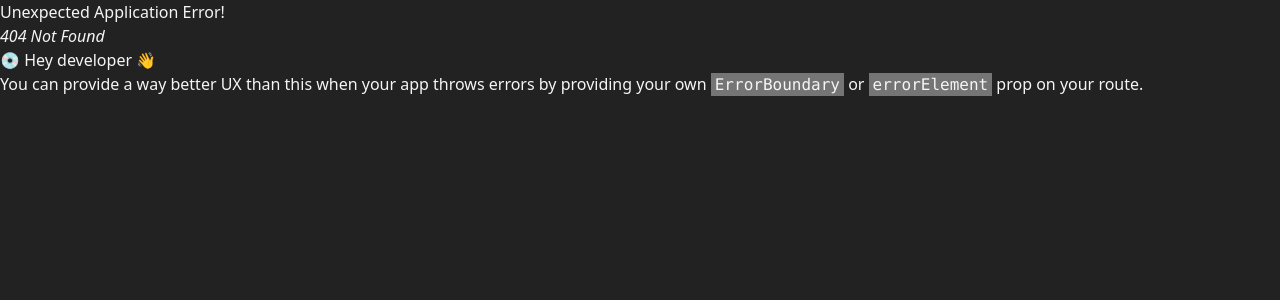
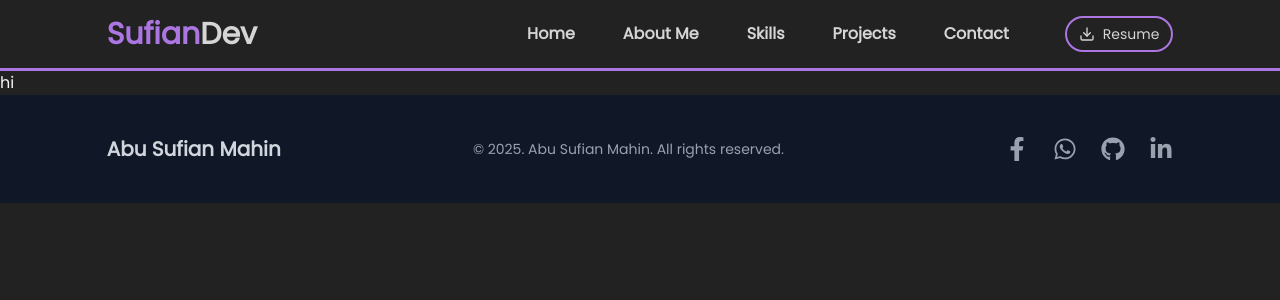
Before and after one commit to AbuSufianMahin/portfolio, a React (Vite) app: page /project-details/1 in a window 1280 px wide. Before the commit this address had no page. Shown: the top 300 px of the page. Built offline with nearby package versions, Linux system fonts and the light colour scheme.

Commit message:
added scrolling effect

```diff
--- a/src/Components/Common/Navbar.jsx
+++ b/src/Components/Common/Navbar.jsx
@@ -1,6 +1,6 @@
 import { Drawer, DrawerTrigger, DrawerContent, DrawerHeader, DrawerTitle, DrawerDescription, DrawerFooter, DrawerClose } from "../ui/drawer";
 import { Button } from '../ui/button';
-import { NavLink } from 'react-router';
+import { Link, NavLink } from 'react-router';
 import { NavigationMenu, NavigationMenuList } from "../ui/navigation-menu";
 
 import { Download, Menu } from "lucide-react";
@@ -8,11 +8,11 @@ import ResumeButton from "./ResumeButton";
 
 const Navbar = () => {
     const navLinks = [
-        { name: "Home", href: "#home" },
-        { name: "About Me", href: "#about-me" },
-        { name: "Skills", href: "#skills" },
-        { name: "Projects", href: "#projects" },
-        { name: "Contact", href: "#contact" },
+        { name: "Home", href: "/#home" },
+        { name: "About Me", href: "/#about-me" },
+        { name: "Skills", href: "/#skills" },
+        { name: "Projects", href: "/#projects" },
+        { name: "Contact", href: "/#contact" },
     ];
 
     return (
--- a/src/Components/Layouts/HomeLayout.jsx
+++ b/src/Components/Layouts/HomeLayout.jsx
@@ -1,11 +1,13 @@
 import Navbar from "../Common/Navbar";
 import Footer from "../Common/Footer";
-import HomePage from "../Pages/HomeLayoutPages/Home/HomePage";
+import { Outlet } from "react-router";
+import ScrollToHash from "../../Hooks/ScrollToHash";
 const HomeLayout = () => {
     return (
         <div className='poppins-regular'>
             <Navbar></Navbar>
-            <HomePage></HomePage>
+            <ScrollToHash />
+            <Outlet></Outlet>
             <Footer></Footer>
         </div>
     );
--- a/src/Components/Pages/HomeLayoutPages/Home/Header/Header.jsx
+++ b/src/Components/Pages/HomeLayoutPages/Home/Header/Header.jsx
@@ -12,7 +12,7 @@ const Header = () => {
     ];
 
     return (
-        <section className='py-12 lg:py-20'>
+        <section id="home" className='py-12 lg:py-20'>
             <div className='w-11/12 md:w-10/12 max-w-6xl mx-auto flex flex-col md:flex-row text-center md:text-left items-center gap-6 lg:gap-10'>
                 <div className='md:flex-4 lg:flex-2'>
                     <div className='p-5 rounded-full bg-[#444444]'>
--- a/src/Components/Pages/HomeLayoutPages/Home/Skills/Skills.jsx
+++ b/src/Components/Pages/HomeLayoutPages/Home/Skills/Skills.jsx
@@ -56,7 +56,7 @@ const Skills = () => {
 
 
     return (
-        <section className="py-4 md:py-10" id="skills">
+        <section id="skills" className="py-4 md:py-10">
             <div className="w-11/12 md:w-10/12 max-w-7xl mx-auto">
 
                 <div className="text-center">
--- /dev/null
+++ b/src/Hooks/ScrollToHash.jsx
@@ -0,0 +1,25 @@
+import { useEffect } from "react";
+import { useLocation } from "react-router";
+
+
+const ScrollToHash = () => {
+  const location = useLocation();
+
+  useEffect(() => {
+    if (location.hash) {
+      const id = location.hash.replace("#", "");
+      const el = document.getElementById(id);
+      if (el) {
+        setTimeout(() => {
+          el.scrollIntoView({ behavior: "smooth" });
+        }, 50);
+      }
+    } else {
+      window.scrollTo({ top: 0, behavior: "smooth" });
+    }
+  }, [location]);
+
+  return null;
+};
+
+export default ScrollToHash;
--- a/src/index.css
+++ b/src/index.css
@@ -3,7 +3,10 @@
 @import "tailwindcss";
 @import "tw-animate-css";
 
-
+html {
+  scroll-padding-top: 60px;
+  /* Adjust to your header height */
+}
 
 .poppins-regular {
   font-family: "Poppins", sans-serif;
@@ -125,6 +128,7 @@
   * {
     @apply border-border outline-ring/50;
   }
+
   body {
     @apply bg-background text-foreground;
   }
--- a/src/main.jsx
+++ b/src/main.jsx
@@ -14,11 +14,22 @@ import "./index.css"
 
 
 import HomeLayout from './Components/Layouts/HomeLayout';
+import HomePage from './Components/Pages/HomeLayoutPages/Home/HomePage';
 
 const router = createBrowserRouter([
   {
     path: "/",
     Component: HomeLayout,
+    children: [
+      {
+        index: true,
+        Component: HomePage
+      },
+      {
+        path: "/project-details/:projectName",
+        element: <div>hi</div>
+      }
+    ]
   },
 ]);
 
```
